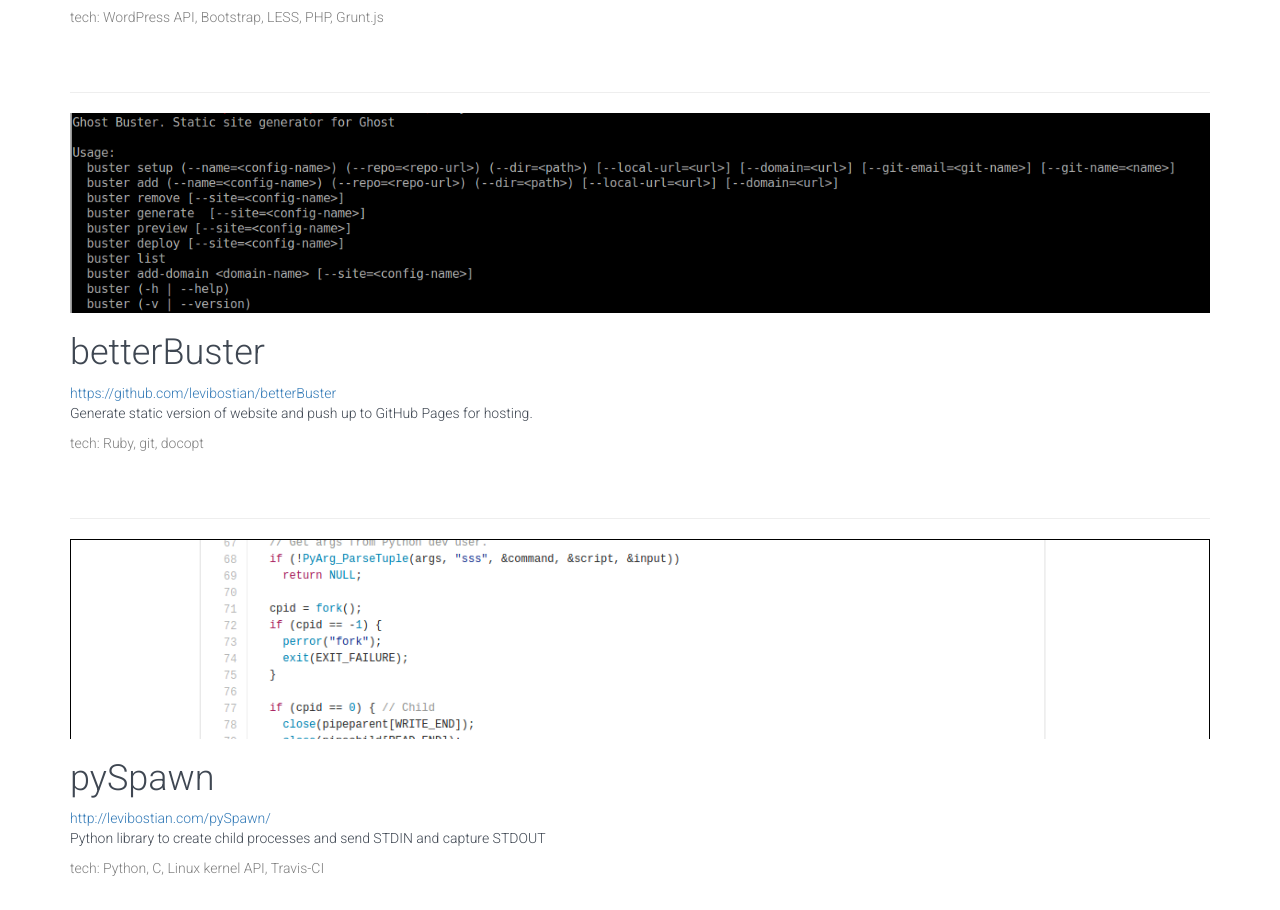
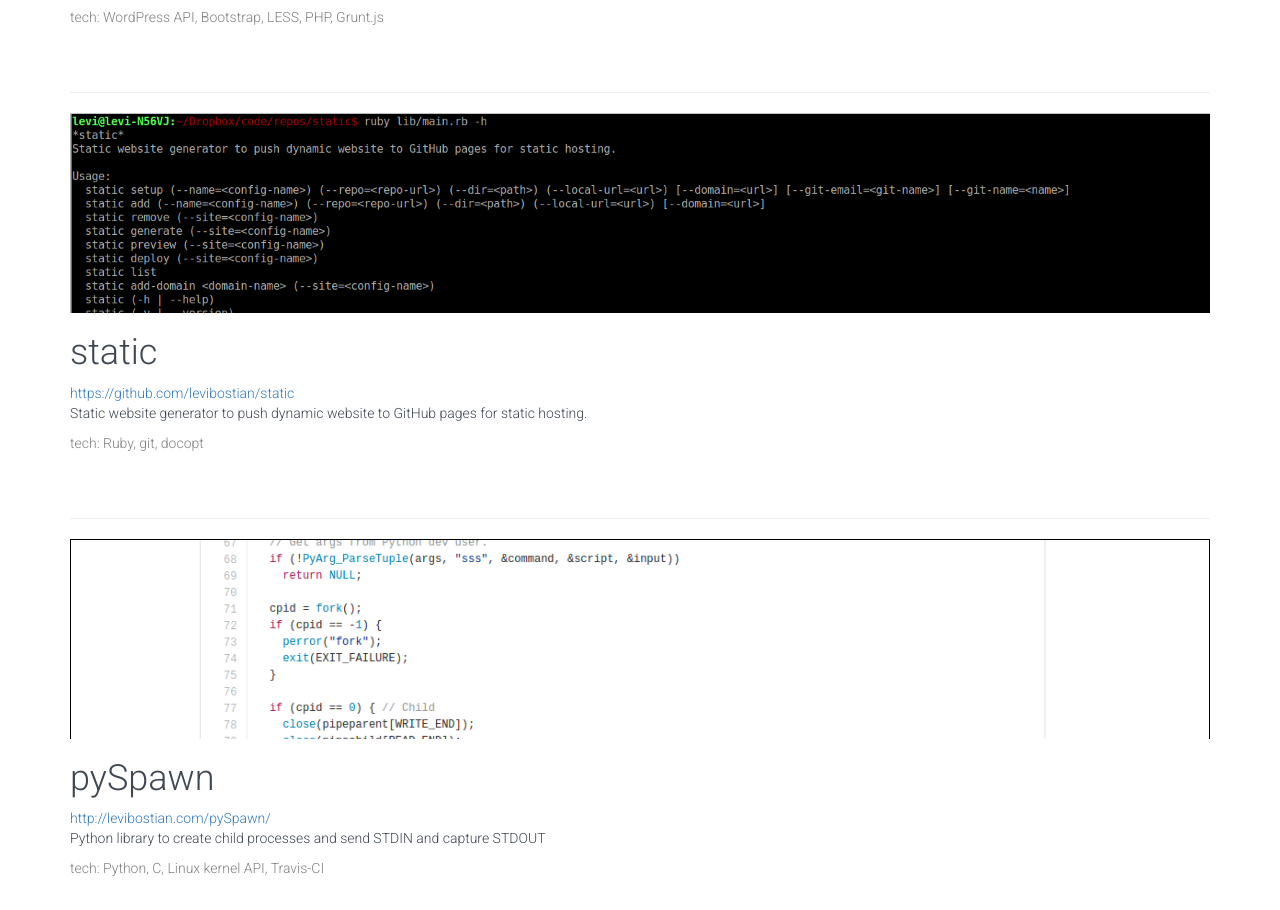
Before and after one commit to levibostian/projects, a website: page index.html in a window 1280 px wide. Shown: the part 953-1863 px from the top of the page. Drawn offline with nearby package versions, Linux system fonts and the light colour scheme.

Commit message:
Edit betterbuster to new name of static.

```diff
--- a/index.html
+++ b/index.html
@@ -51,13 +51,13 @@
                     <hr/>
                     <div class="row project-row">
                         <div class="col-md-12 project-header-img">
-                            <img class="img-responsive" src="img/projects/betterbuster.png"/>
+                            <img class="img-responsive" src="img/projects/static.png"/>
                         </div>
                         <div class="col-md-12">
-                            <a class="boring-link" href="https://github.com/levibostian/betterBuster"><h1>betterBuster</h1></a>
-                            <a href="https://github.com/levibostian/betterBuster">https://github.com/levibostian/betterBuster</a>
+                            <a class="boring-link" href="https://github.com/levibostian/static"><h1>static</h1></a>
+                            <a href="https://github.com/levibostian/static">https://github.com/levibostian/static</a>
                             <p>
-                                Generate static version of website and push up to GitHub Pages for hosting.
+                                Static website generator to push dynamic website to GitHub pages for static hosting.
                             </p>
                             <p class="tech">tech: Ruby, git, docopt</p>
                         </div>
```
Also changed, not shown: img/projects/betterbuster.png (deleted), img/projects/static.png (added).
